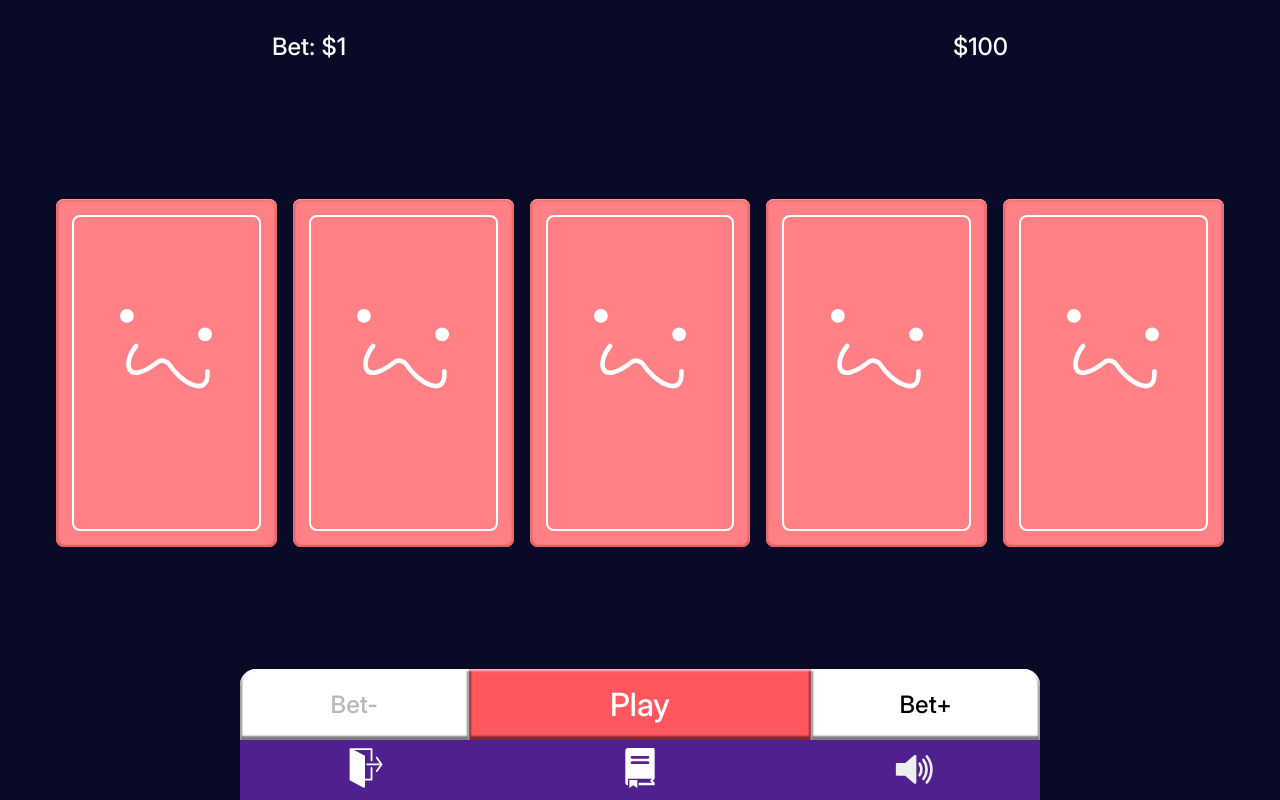
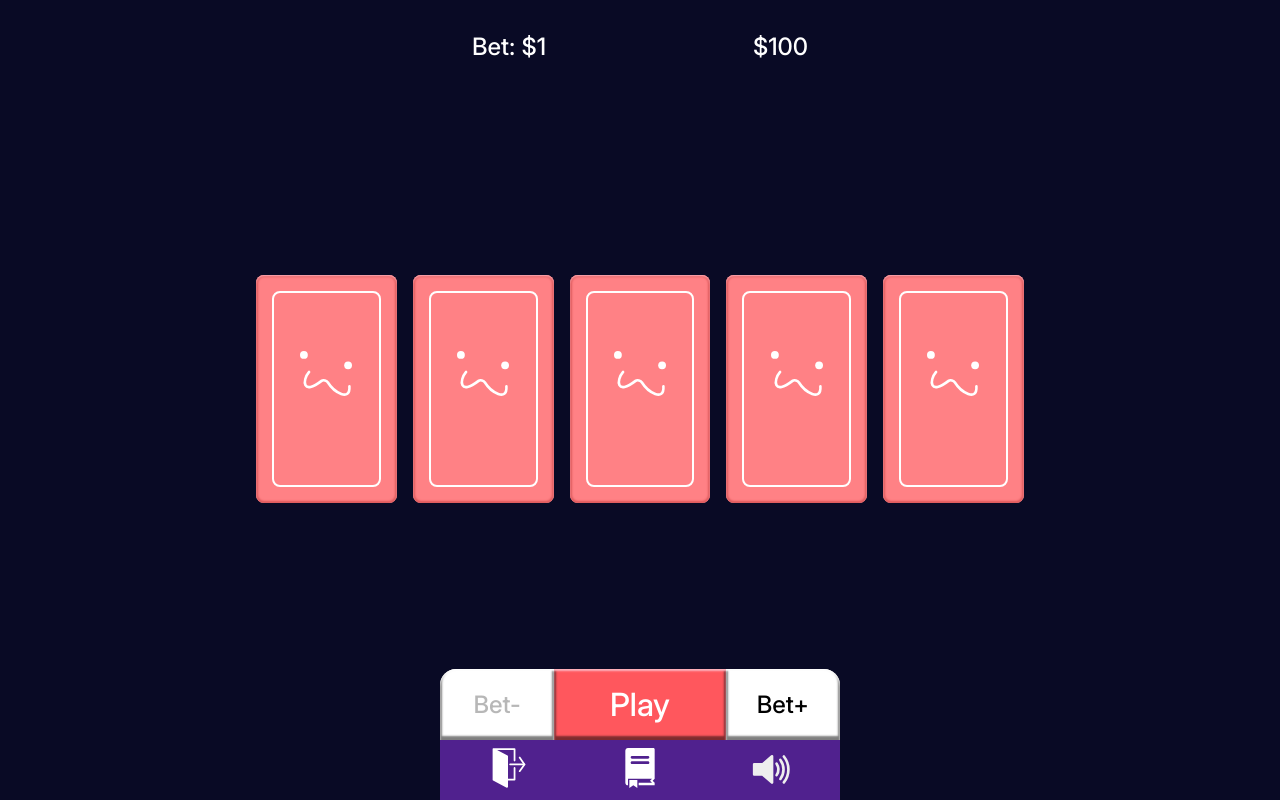
Before and after one commit to StoffenToffen/Video-Poker, a React (Vite) app: page /game in a window 1280 px wide. Built offline with nearby package versions, Linux system fonts and the light colour scheme.

Commit message:
style: Changed content alignement and max-widths

```diff
--- a/src/App.css
+++ b/src/App.css
@@ -50,6 +50,7 @@ body {
 main {
   flex-grow: 1;
   margin: 0 auto;
+  min-height: 100vh;
 }
 
 button {
@@ -77,10 +78,18 @@ button {
   width: 40px;
 }
 
+.container {
+  display: flex;
+  flex-direction: column;
+  align-items: center;
+  justify-content: center;
+  margin: 0 0.5rem;
+}
+
 .container--sm {
-  max-width: 800px;
+  max-width: 400px;
 }
 
 .container--md {
-  max-width: 1200px;
+  max-width: 800px;
 }
--- a/src/pages/GamePage.css
+++ b/src/pages/GamePage.css
@@ -12,6 +12,7 @@
   font-size: 1.5rem;
   font-weight: 500;
   margin-bottom: 1rem;
+  height: 2rem;
 }
 
 .message {
```
